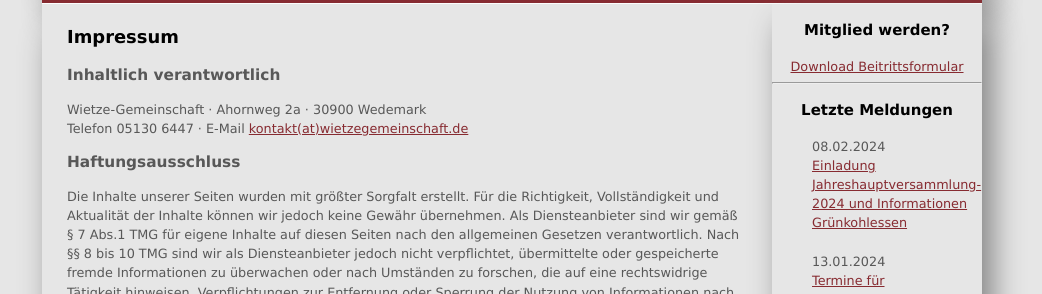
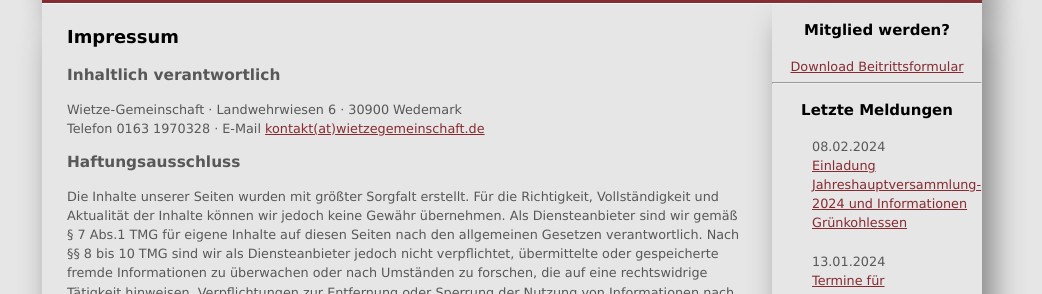
Before and after one commit to car-hei/wietzegem.github.io, a Jekyll site: the page built from impressum.md, in a window 1280 px wide. Shown: the part 228-522 px from the top of the page, without its empty margins (128-1170 px from the left). Built offline with Jekyll 4.4.1, drawn with Linux system fonts in a browser that asks for light colours.

Commit message:
Update impressum.md

```diff
--- a/impressum.md
+++ b/impressum.md
@@ -4,8 +4,8 @@ title: Impressum
 # Impressum
 
 ## Inhaltlich verantwortlich
-Wietze-Gemeinschaft · Ahornweg 2a · 30900 Wedemark<br>
-Telefon 05130 6447 · E-Mail <a href="&#109;&#097;&#105;&#108;&#116;&#111;&#058;&#107;&#111;&#110;&#116;&#097;&#107;&#116;&#064;&#119;&#105;&#101;&#116;&#122;&#101;&#103;&#101;&#109;&#101;&#105;&#110;&#115;&#099;&#104;&#097;&#102;&#116;&#046;&#100;&#101;">kontakt(at)wietzegemeinschaft.de</a>
+Wietze-Gemeinschaft · Landwehrwiesen 6 · 30900 Wedemark<br>
+Telefon 0163 1970328 · E-Mail <a href="&#109;&#097;&#105;&#108;&#116;&#111;&#058;&#107;&#111;&#110;&#116;&#097;&#107;&#116;&#064;&#119;&#105;&#101;&#116;&#122;&#101;&#103;&#101;&#109;&#101;&#105;&#110;&#115;&#099;&#104;&#097;&#102;&#116;&#046;&#100;&#101;">kontakt(at)wietzegemeinschaft.de</a>
 
 ## Haftungsausschluss
 Die Inhalte unserer Seiten wurden mit größter Sorgfalt erstellt. Für die Richtigkeit, Vollständigkeit und Aktualität der Inhalte können wir jedoch keine Gewähr übernehmen. Als Diensteanbieter sind wir gemäß § 7 Abs.1 TMG für eigene Inhalte auf diesen Seiten nach den allgemeinen Gesetzen verantwortlich. Nach §§ 8 bis 10 TMG sind wir als Diensteanbieter jedoch nicht verpflichtet, übermittelte oder gespeicherte fremde Informationen zu überwachen oder nach Umständen zu forschen, die auf eine rechtswidrige Tätigkeit hinweisen. Verpflichtungen zur Entfernung oder Sperrung der Nutzung von Informationen nach den allgemeinen Gesetzen bleiben hiervon unberührt. Eine diesbezügliche Haftung ist jedoch erst ab dem Zeitpunkt der Kenntnis einer konkreten Rechtsverletzung möglich. Bei Bekanntwerden von entsprechenden Rechtsverletzungen werden wir diese Inhalte umgehend entfernen.
```
